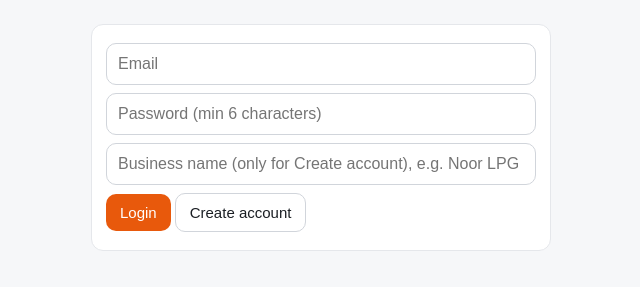
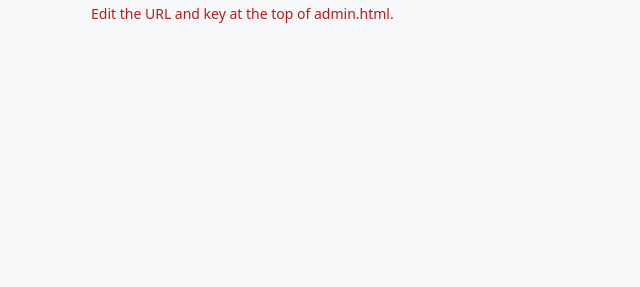
Before and after one commit to zulkifaldata/Flamebook, a plain HTML site: page admin.html in a window 1280 px wide. Shown: the part 71-358 px from the top of the page, without its empty margins (319-959 px from the left). Drawn offline with nearby package versions, Linux system fonts and the light colour scheme.

Commit message:
Add files via upload

```diff
--- a/admin.html
+++ b/admin.html
@@ -48,8 +48,8 @@
 <script src="https://cdn.jsdelivr.net/npm/@supabase/supabase-js@2.45.4/dist/umd/supabase.min.js"></script>
 <script>
   // ====== USE THE SAME 2 VALUES AS IN index.html ======
-  const SUPABASE_URL  = "https://yqhvegqrtgtnhjrtjzhi.supabase.co";
-const SUPABASE_KEY  = "sb_publishable_bMPAfVEyj2GVTESsIyw1oA_NrOSnsuZ";
+  const SUPABASE_URL = "PASTE_PROJECT_URL_HERE";
+  const SUPABASE_KEY = "PASTE_PUBLISHABLE_KEY_HERE";
   // =====================================================
   const $ = (i) => document.getElementById(i);
   const say = (t, ok) => { $("msg").textContent = t || ""; $("msg").className = "msg" + (ok ? " ok" : ""); };
@@ -101,7 +101,7 @@ const SUPABASE_KEY  = "sb_publishable_bMPAfVEyj2GVTESsIyw1oA_NrOSnsuZ";
     if (!pin) return;
     if (!/^[0-9]{4}$/.test(pin)) return say("PIN must be exactly 4 digits.");
     const { data: s } = await sb.auth.getSession();
-    const r = await fetch(SUPABASE_URL + "/functions/v1/Set-pin", {
+    const r = await fetch(SUPABASE_URL + "/functions/v1/set-pin", {
       method: "POST",
       headers: { "Content-Type": "application/json", apikey: SUPABASE_KEY, Authorization: "Bearer " + s.session.access_token },
       body: JSON.stringify({ staff_id: x.id, pin }),
```
